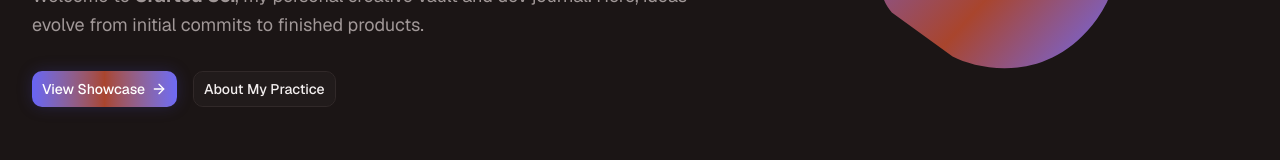
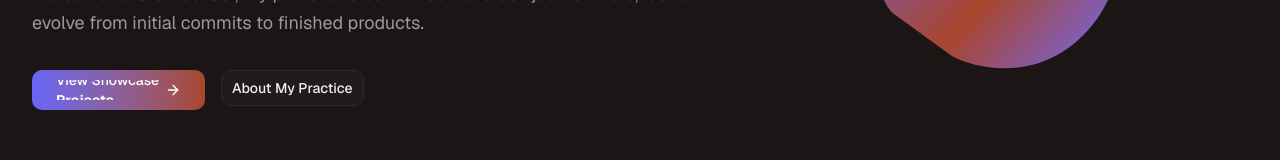
Before and after one commit to Crafted-Company/crafted-co-w, a Next.js app: page / in a window 1280 px wide. Shown: the part 364-524 px from the top of the page. Built offline with nearby package versions, Linux system fonts and the light colour scheme; no server answers; the database is empty.

Commit message:
design: upgrade View Showcase button hover states with sliding text and shifting gradient

```diff
--- a/src/app/page.tsx
+++ b/src/app/page.tsx
@@ -91,10 +91,15 @@ export default function HomePage() {
               <div className="flex flex-wrap gap-4 pt-2">
                 <Link
                   href="/projects"
-                  className={cn(buttonVariants({ variant: "gradient", size: "lg" }), "flex items-center gap-1.5")}
+                  className="relative group overflow-hidden bg-gradient-to-r from-brand-start via-brand-mid to-brand-end text-white px-6 py-2.5 rounded-lg text-sm font-medium flex items-center justify-center gap-1.5 bg-[length:200%_auto] hover:bg-right transition-all duration-500 active:scale-[0.98] outline-none"
                 >
-                  View Showcase
-                  <ArrowRight className="w-4 h-4" />
+                  <span className="relative flex items-center gap-1.5 overflow-hidden h-5">
+                    <span className="flex flex-col transition-transform duration-300 transform group-hover:-translate-y-5">
+                      <span className="h-5 flex items-center">View Showcase</span>
+                      <span className="h-5 flex items-center font-bold text-white/95">Projects</span>
+                    </span>
+                    <ArrowRight className="w-4 h-4 transition-transform duration-300 transform group-hover:translate-x-1" />
+                  </span>
                 </Link>
                 <Link
                   href="/about"
```
